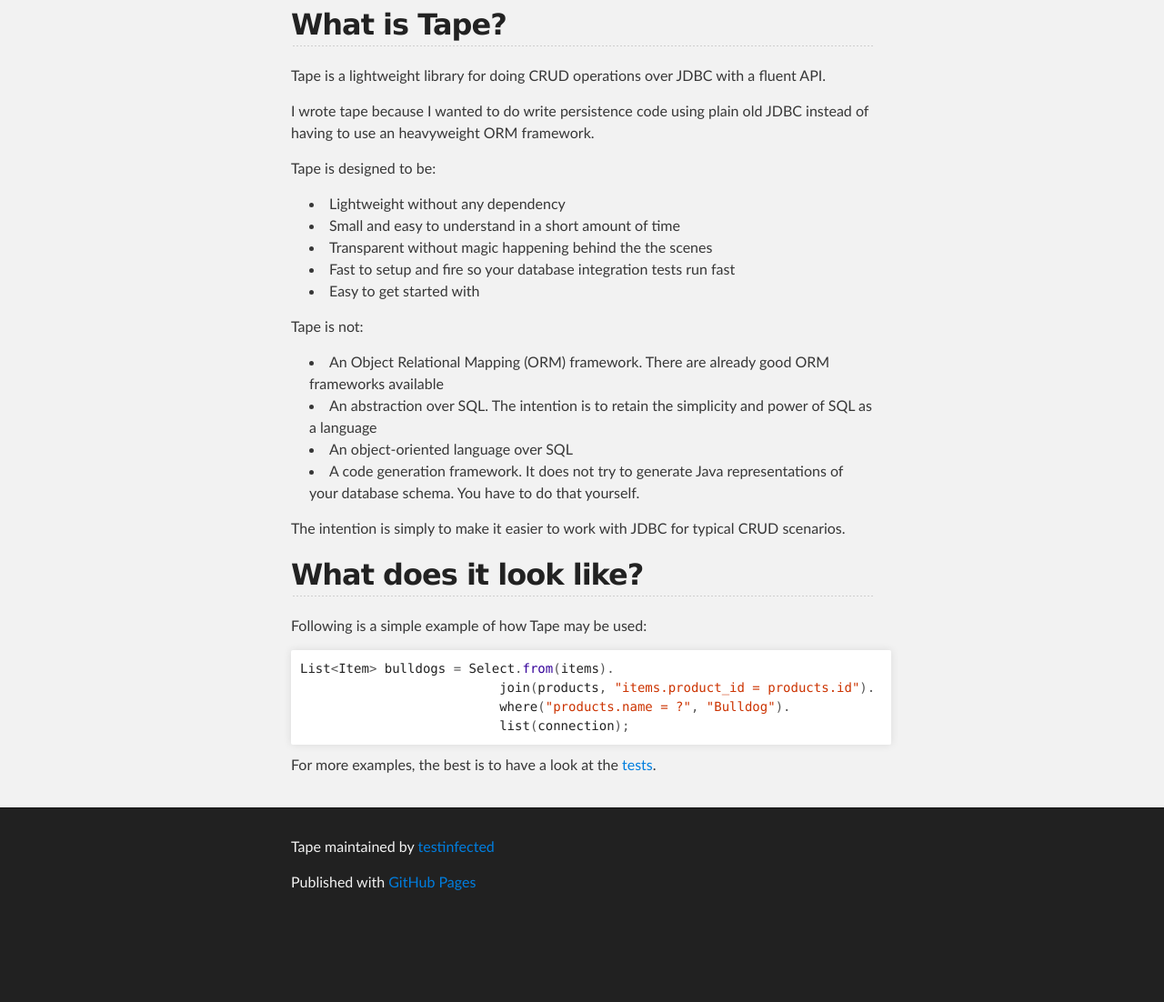
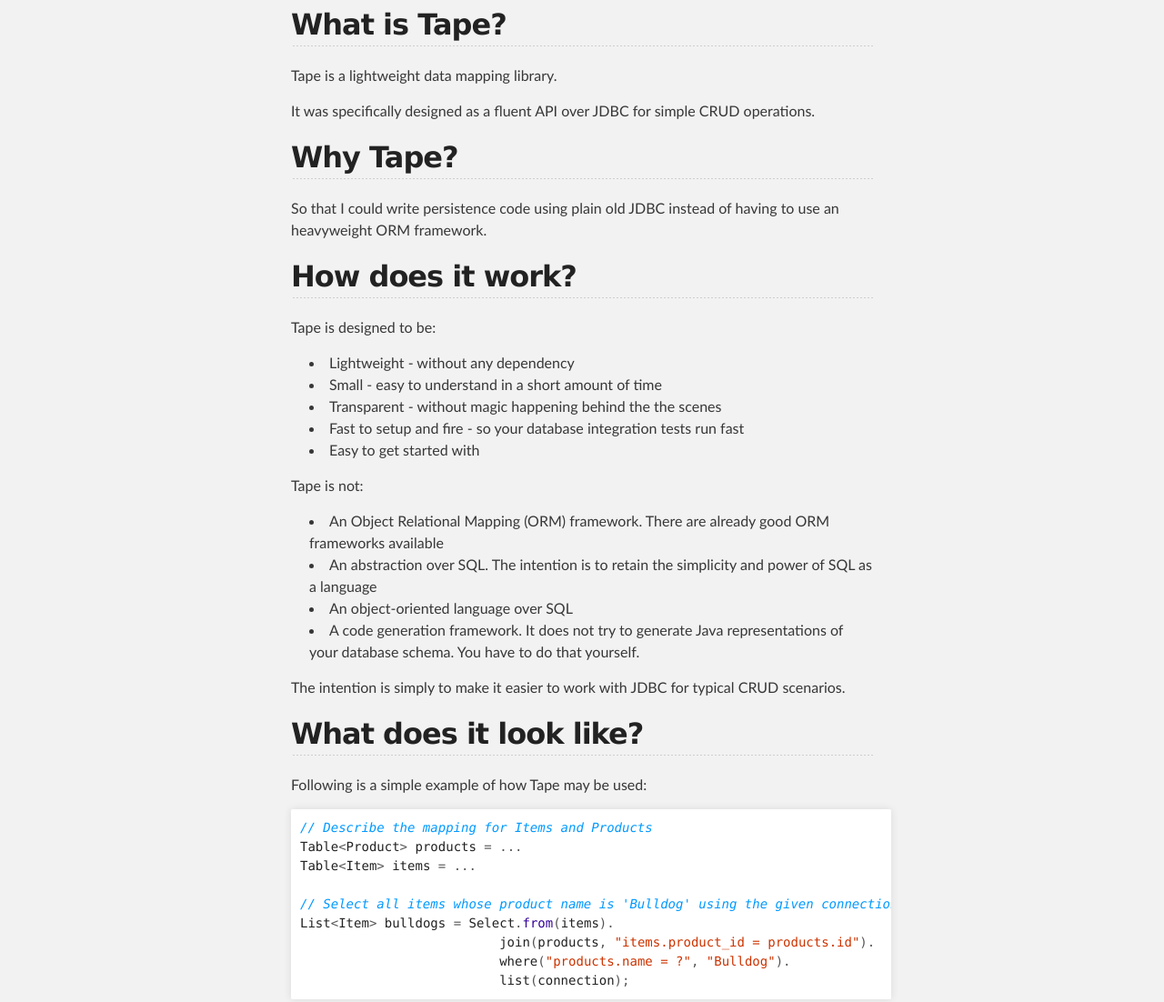
Before and after one commit to testinfected/tape, a plain HTML site: page index.html in a window 1280 px wide. Shown: the part 257-1359 px from the top of the page at 91% size. Before the commit the page ends 1274 px from the top, so only its background shows below. Drawn offline with Linux system fonts and the light colour scheme.

Commit message:
Create gh-pages branch via GitHub

```diff
--- a/index.html
+++ b/index.html
@@ -33,17 +33,23 @@
       <section id="main_content" class="inner">
         <h2>What is Tape?</h2>
 
-<p>Tape is a lightweight library for doing CRUD operations over JDBC with a fluent API.</p>
+<p>Tape is a lightweight data mapping library.</p>
 
-<p>I wrote tape because I wanted to do write persistence code using plain old JDBC instead of having to use an heavyweight ORM framework.</p>
+<p>It was specifically designed as a fluent API over JDBC for simple CRUD operations.</p>
+
+<h2>Why Tape?</h2>
+
+<p>So that I could write persistence code using plain old JDBC instead of having to use an heavyweight ORM framework.</p>
+
+<h2>How does it work?</h2>
 
 <p>Tape is designed to be:</p>
 
 <ul>
-<li>Lightweight without any dependency</li>
-<li>Small and easy to understand in a short amount of time</li>
-<li>Transparent without magic happening behind the the scenes</li>
-<li>Fast to setup and fire so your database integration tests run fast</li>
+<li>Lightweight - without any dependency</li>
+<li>Small - easy to understand in a short amount of time</li>
+<li>Transparent - without magic happening behind the the scenes</li>
+<li>Fast to setup and fire - so your database integration tests run fast</li>
 <li>Easy to get started with</li>
 </ul><p>Tape is not:</p>
 
@@ -51,20 +57,25 @@
 <li>An Object Relational Mapping (ORM) framework. There are already good ORM frameworks available</li>
 <li>An abstraction over SQL. The intention is to retain the simplicity and power of SQL as a language</li>
 <li>An object-oriented language over SQL</li>
-<li>A code generation framework. It does not try to generate Java representations of your database schema. You have to do that yourself. </li>
+<li>A code generation framework. It does not try to generate Java representations of your database schema. You have to do that yourself.</li>
 </ul><p>The intention is simply to make it easier to work with JDBC for typical CRUD scenarios.</p>
 
 <h2>What does it look like?</h2>
 
 <p>Following is a simple example of how Tape may be used:</p>
 
-<div class="highlight"><pre><span class="n">List</span><span class="o">&lt;</span><span class="n">Item</span><span class="o">&gt;</span> <span class="n">bulldogs</span> <span class="o">=</span> <span class="n">Select</span><span class="o">.</span><span class="na">from</span><span class="o">(</span><span class="n">items</span><span class="o">).</span>
+<div class="highlight"><pre><span class="c1">// Describe the mapping for Items and Products</span>
+<span class="n">Table</span><span class="o">&lt;</span><span class="n">Product</span><span class="o">&gt;</span> <span class="n">products</span> <span class="o">=</span> <span class="o">...</span>
+<span class="n">Table</span><span class="o">&lt;</span><span class="n">Item</span><span class="o">&gt;</span> <span class="n">items</span> <span class="o">=</span> <span class="o">...</span>
+
+<span class="c1">// Select all items whose product name is 'Bulldog' using the given connection</span>
+<span class="n">List</span><span class="o">&lt;</span><span class="n">Item</span><span class="o">&gt;</span> <span class="n">bulldogs</span> <span class="o">=</span> <span class="n">Select</span><span class="o">.</span><span class="na">from</span><span class="o">(</span><span class="n">items</span><span class="o">).</span>
                           <span class="n">join</span><span class="o">(</span><span class="n">products</span><span class="o">,</span> <span class="s">"items.product_id = products.id"</span><span class="o">).</span>
                           <span class="n">where</span><span class="o">(</span><span class="s">"products.name = ?"</span><span class="o">,</span> <span class="s">"Bulldog"</span><span class="o">).</span>
                           <span class="n">list</span><span class="o">(</span><span class="n">connection</span><span class="o">);</span>
 </pre></div>
 
-<p>For more examples, the best is to have a look at the <a href="https://github.com/testinfected/tape/blob/master/src/test/java/com/vtence/tape/SelectionTest.java">tests</a>.</p>
+<p>For more examples, the best is to have a look at the <a href="https://github.com/testinfected/tape/blob/master/src/test/java/com/vtence/tape/SelectionTest.java">tests</a></p>
       </section>
     </div>
 
```
Also changed, not shown: params.json (+1 -1 lines).
